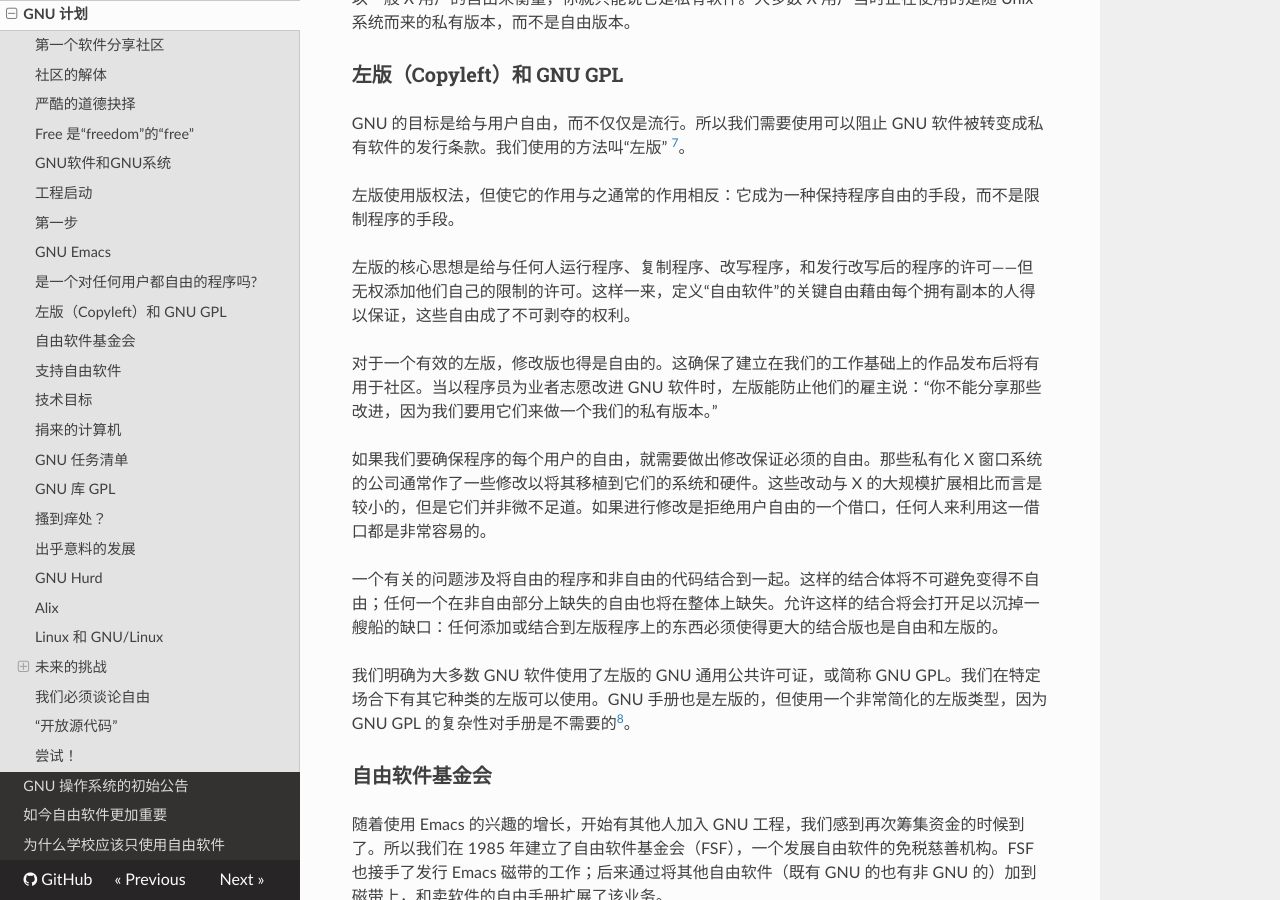
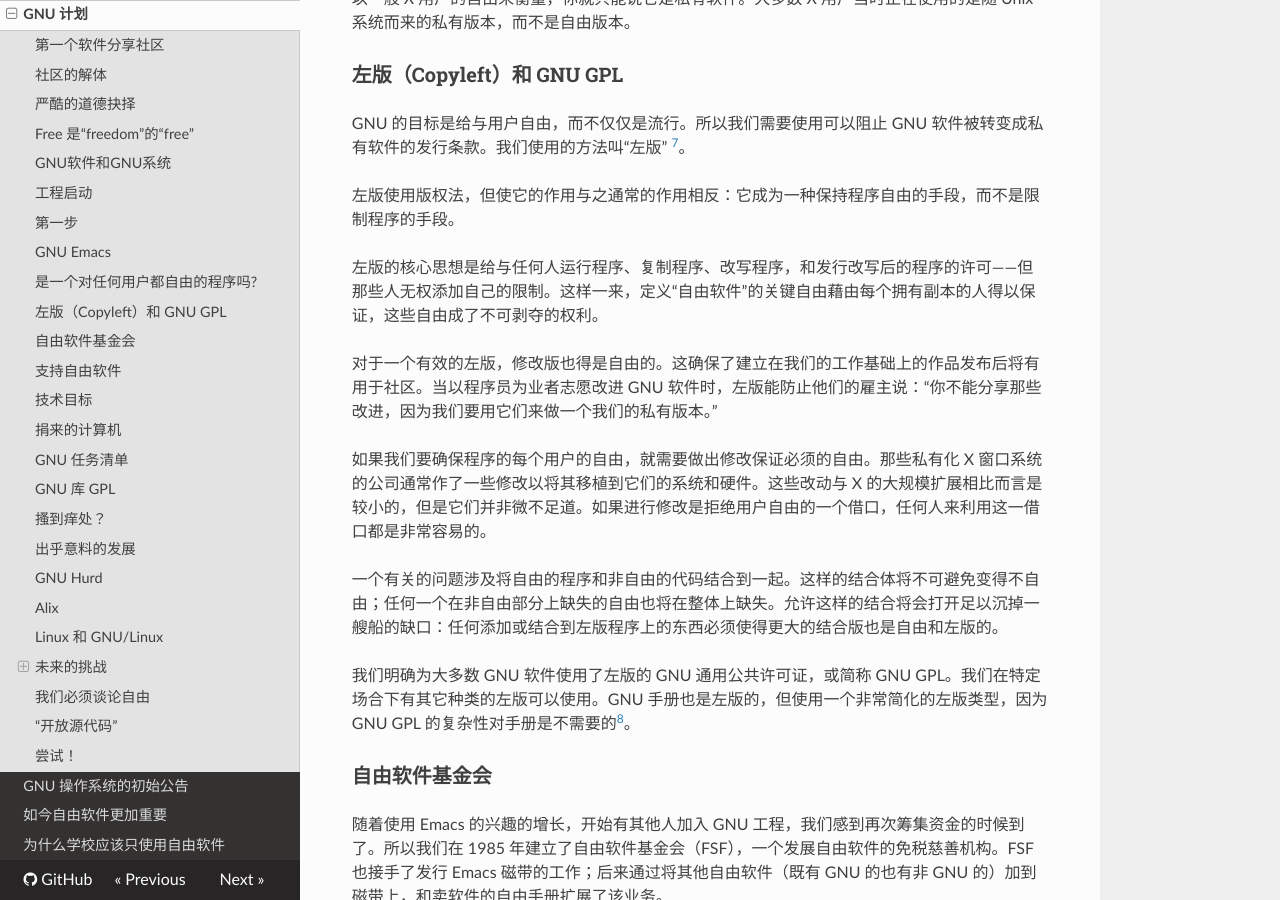
Before and after one commit to beijinglug/fsfs-zh, an MkDocs documentation site: the page built from docs/thegnuproject.md, in a window 1280 px wide and 900 px high, scrolled down 4995 px. Built offline with MkDocs 1.6.1, drawn with Linux system fonts in a browser that asks for light colours; nearby versions of some CDN libraries; old or Windows-style settings are respelled for this version of MkDocs.

Commit message:
Update thegnuproject.md

```diff
--- a/docs/thegnuproject.md
+++ b/docs/thegnuproject.md
@@ -127,7 +127,7 @@
 
 左版使用版权法，但使它的作用与之通常的作用相反：它成为一种保持程序自由的手段，而不是限制程序的手段。
 
-左版的核心思想是给与任何人运行程序、复制程序、改写程序，和发行改写后的程序的许可——但无权添加他们自己的限制的许可。这样一来，定义“自由软件”的关键自由藉由每个拥有副本的人得以保证，这些自由成了不可剥夺的权利。
+左版的核心思想是给与任何人运行程序、复制程序、改写程序，和发行改写后的程序的许可——但那些人无权添加自己的限制。这样一来，定义“自由软件”的关键自由藉由每个拥有副本的人得以保证，这些自由成了不可剥夺的权利。
 
 对于一个有效的左版，修改版也得是自由的。这确保了建立在我们的工作基础上的作品发布后将有用于社区。当以程序员为业者志愿改进 GNU 软件时，左版能防止他们的雇主说：“你不能分享那些改进，因为我们要用它们来做一个我们的私有版本。”
 
```
